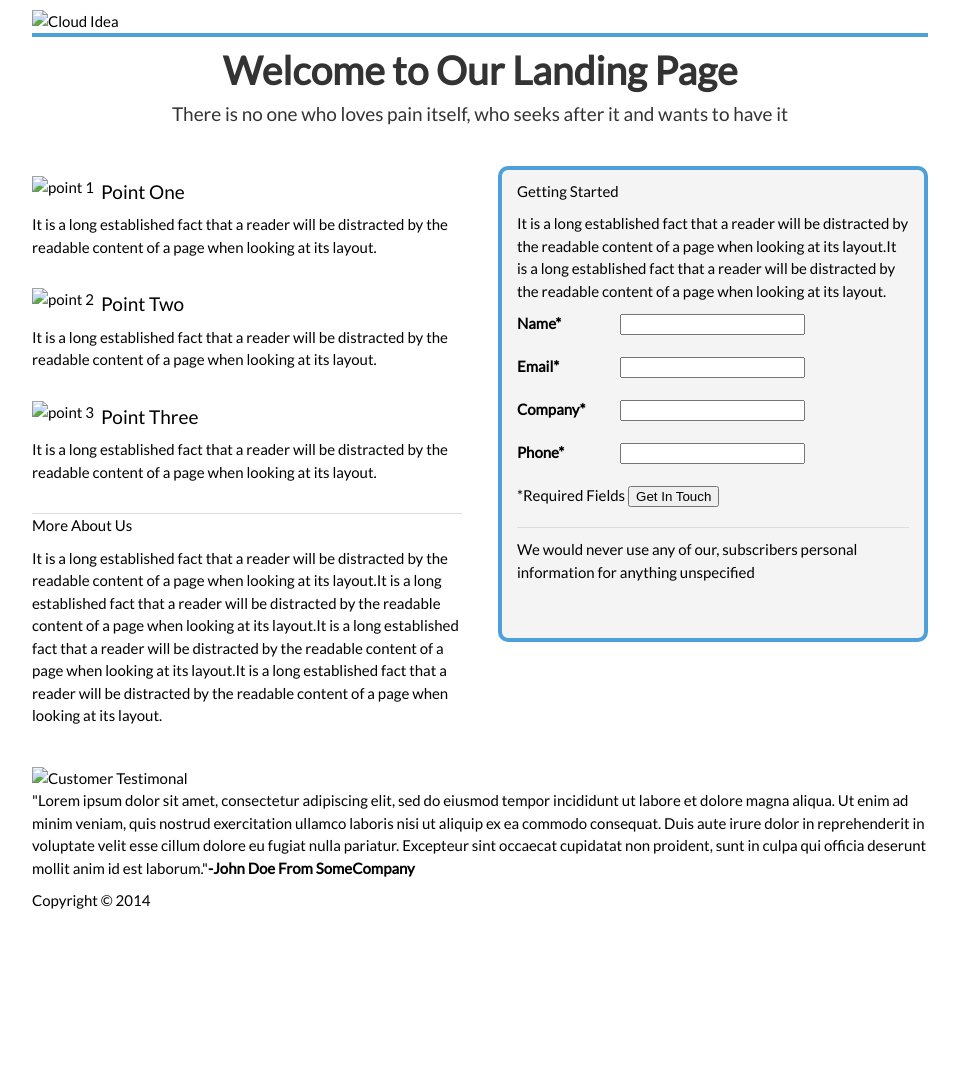
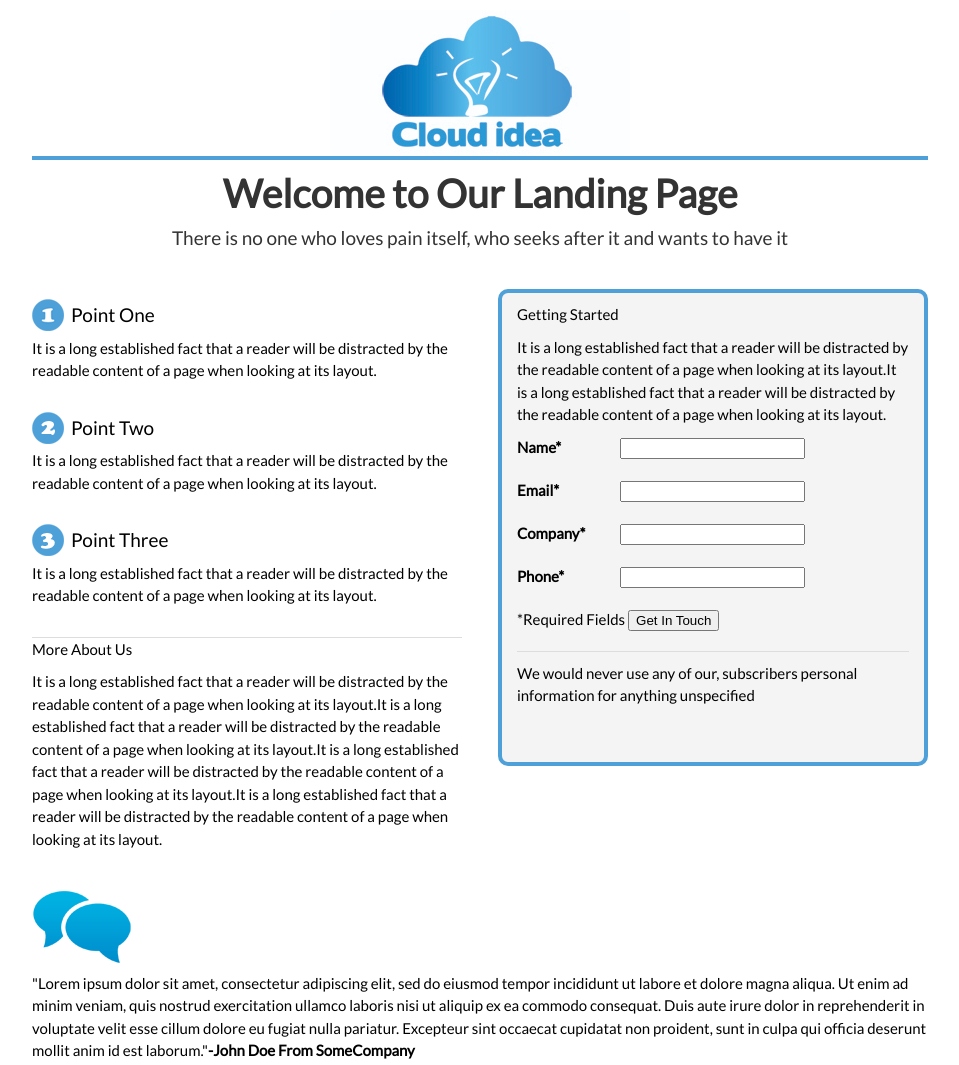
Before and after one commit to pranithachandra/landingpage, a plain HTML site: page index.html in a window 1280 px wide. Shown: the top 1065 px of the page, without its empty margins (160-1119 px from the left). Before the commit the page ends 932 px from the top, so only its background shows below. Drawn offline with Linux system fonts and the light colour scheme; files that its build step writes are made by us from their sources.

Commit message:
updated index.html to change the file path of images.

```diff
--- a/index.html
+++ b/index.html
@@ -2,8 +2,8 @@
 <html>
     <head>
 	    <title>Welcome</title>
-		<link rel="stylesheet" href="css/reset.css" type="text/css">
-		<link rel="stylesheet" href="css/styles.css" type="text/css">
+		<link rel="stylesheet" href="reset.css" type="text/css">
+		<link rel="stylesheet" href="styles.css" type="text/css">
         <meta name="viewport" content="width=device-width, initial-scale=1">
 		<link href="http://fonts.googleapis.com/css?family=Lato&subset=latin,latin-ext" rel="stylesheet" type="text/css">
 
@@ -11,7 +11,7 @@
 	<body>
 	    <div id="container">
 	       <header id="main-header">
-		        <img id="logo" src="images/logo.jpg" alt="Cloud Idea">
+		        <img id="logo" src="logo.jpg" alt="Cloud Idea">
 		   </header>
 		   <div id="main-text">
 		       <h1>Welcome to Our Landing Page</h1>
@@ -20,17 +20,17 @@
 		   <div id="sub-1">
 		        <ul class="points">
 				    <li>
-					  <img src="images/number1.png" alt="point 1">
+					  <img src="number1.png" alt="point 1">
 					  <h4>Point One</h4>
 					  <p>It is a long established fact that a reader will be distracted by the readable content of a page when looking at its layout.</P>
 					</li>
 					<li>
-					  <img src="images/number2.png" alt="point 2">
+					  <img src="number2.png" alt="point 2">
 					  <h4>Point Two</h4>
 					  <p>It is a long established fact that a reader will be distracted by the readable content of a page when looking at its layout.</P>
 					</li>
 					<li>
-					  <img src="images/number3.png" alt="point 3">
+					  <img src="number3.png" alt="point 3">
 					  <h4>Point Three</h4>
 					  <p>It is a long established fact that a reader will be distracted by the readable content of a page when looking at its layout.</P>
 					</li>
@@ -74,7 +74,7 @@
 		   </div><!-- /. sub-2 -->
 		 <div class="clearfix"></div>
 		 <div id="testimonial">
-		     <img src="images/testimonial.png" alt="Customer Testimonal">
+		     <img src="testimonial.png" alt="Customer Testimonal">
 			 <blockquote>"Lorem ipsum dolor sit amet, consectetur adipiscing elit, sed do eiusmod tempor incididunt ut labore et dolore magna aliqua. Ut enim ad minim veniam, quis nostrud exercitation ullamco laboris nisi ut aliquip ex ea commodo consequat. Duis aute irure dolor in reprehenderit in voluptate velit esse cillum dolore eu fugiat nulla pariatur. Excepteur sint occaecat cupidatat non proident, sunt in culpa qui officia deserunt mollit anim id est laborum."<strong>-John Doe From SomeCompany</strong>
 
 
```
